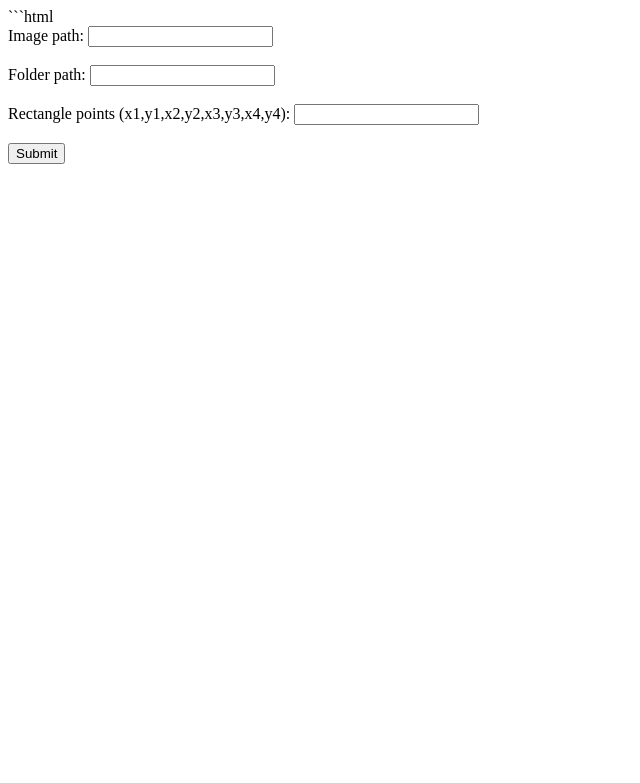
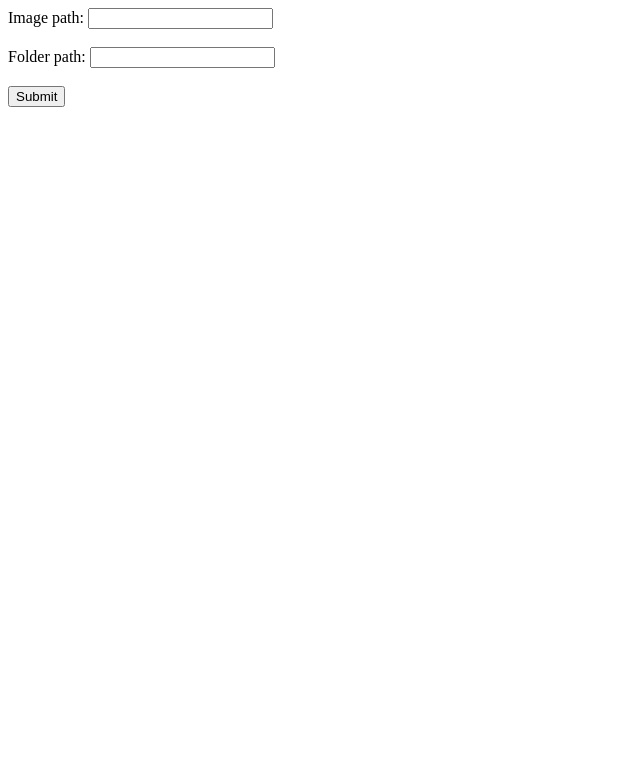
Before and after one commit to saltfish0211/data_analysis, a Flask app: page / in a window 1280 px wide. Shown: the top 783 px of the page, without its empty margins (0-640 px from the left). Run offline with Flask 3, Linux system fonts and the light colour scheme.

Commit message:
更新後端資料處理與前端顯示

````diff
--- a/analysis_web/templates/index.html
+++ b/analysis_web/templates/index.html
@@ -1,4 +1,3 @@
-```html
 <!DOCTYPE html>
 <html lang="en">
 <head>
@@ -8,29 +7,32 @@
     <title>Image Processing</title>
 </head>
 <body>
-    <form id="image-form">
+    <form id="path-form">
         <label for="image_path">Image path:</label>
         <input type="text" id="image_path" name="image_path" required><br><br>
         <label for="folder_path">Folder path:</label>
         <input type="text" id="folder_path" name="folder_path" required><br><br>
-        <label for="rectangle_points">Rectangle points (x1,y1,x2,y2,x3,y3,x4,y4):</label>
-        <input type="text" id="rectangle_points" name="rectangle_points" required><br><br>
         <button type="submit">Submit</button>
     </form>
     <div id="results"></div>
     <script>
-        document.getElementById('image-form').addEventListener('submit', async function(event) {
+        document.getElementById('path-form').addEventListener('submit', async function(event) {
             event.preventDefault();
-            const formData = new FormData(event.target);
-            const response = await fetch('/process', {
+            const image_path = document.getElementById('image_path').value;
+            const folder_path = document.getElementById('folder_path').value;
+
+            const response = await fetch('/open_image', {
                 method: 'POST',
-                body: formData
+                body: new FormData(event.target)
             });
+
             const result = await response.json();
-            document.getElementById('results').innerHTML = `
-                Movements: ${result.movements}<br>
-                Time inside rectangle: ${result.time_inside}
-            `;
+            const rectangle_points = result.rectangle_points.join(',');
+
+            const distance = prompt('Enter the real distance:');
+
+            // Send the data to the '/process' route
+            // Modify the request according to the new requirements
         });
     </script>
 </body>
````
